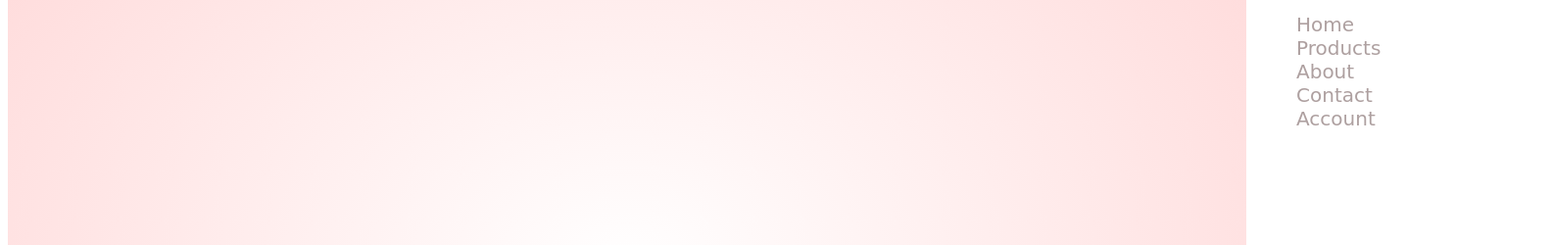
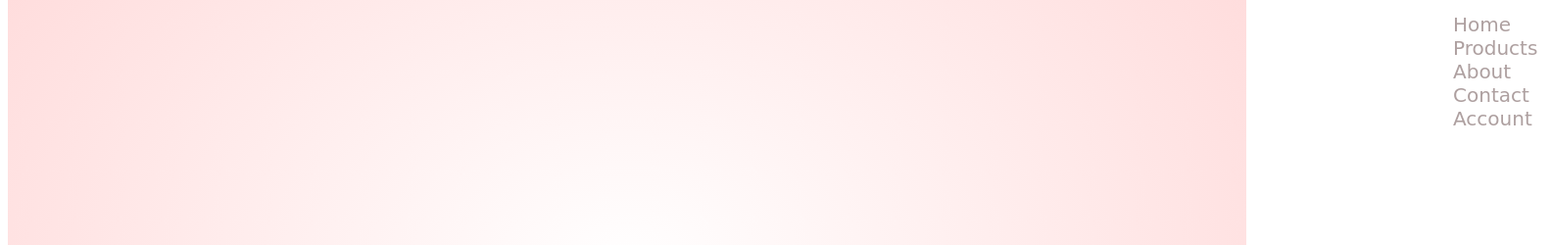
Before and after one commit to AAriyaan/First-Websit, a plain HTML site: page index.html in a window 1280 px wide. Shown: the part 181-431 px from the top of the page at 98% size, 1584 px wide, since content can reach past the window. Drawn offline with nearby package versions, Linux system fonts and the light colour scheme; a web font is replaced by a local one.

Commit message:
Update style.css

```diff
--- a/style.css
+++ b/style.css
@@ -61,7 +61,7 @@ ul li a:hover{
 }
 nav{
 
-padding-left: 75rem;
+padding-left: 85rem;
 z-index: 1000;
 }
 a{
```
